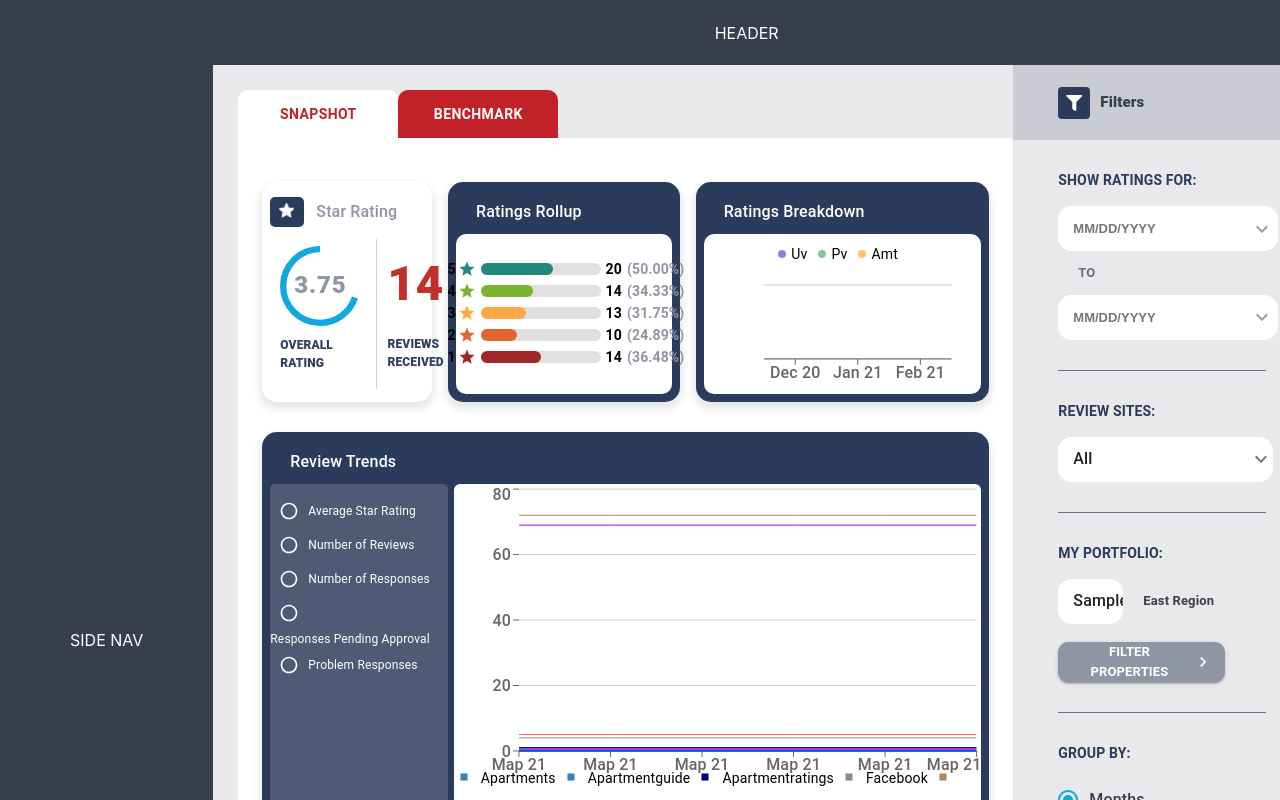
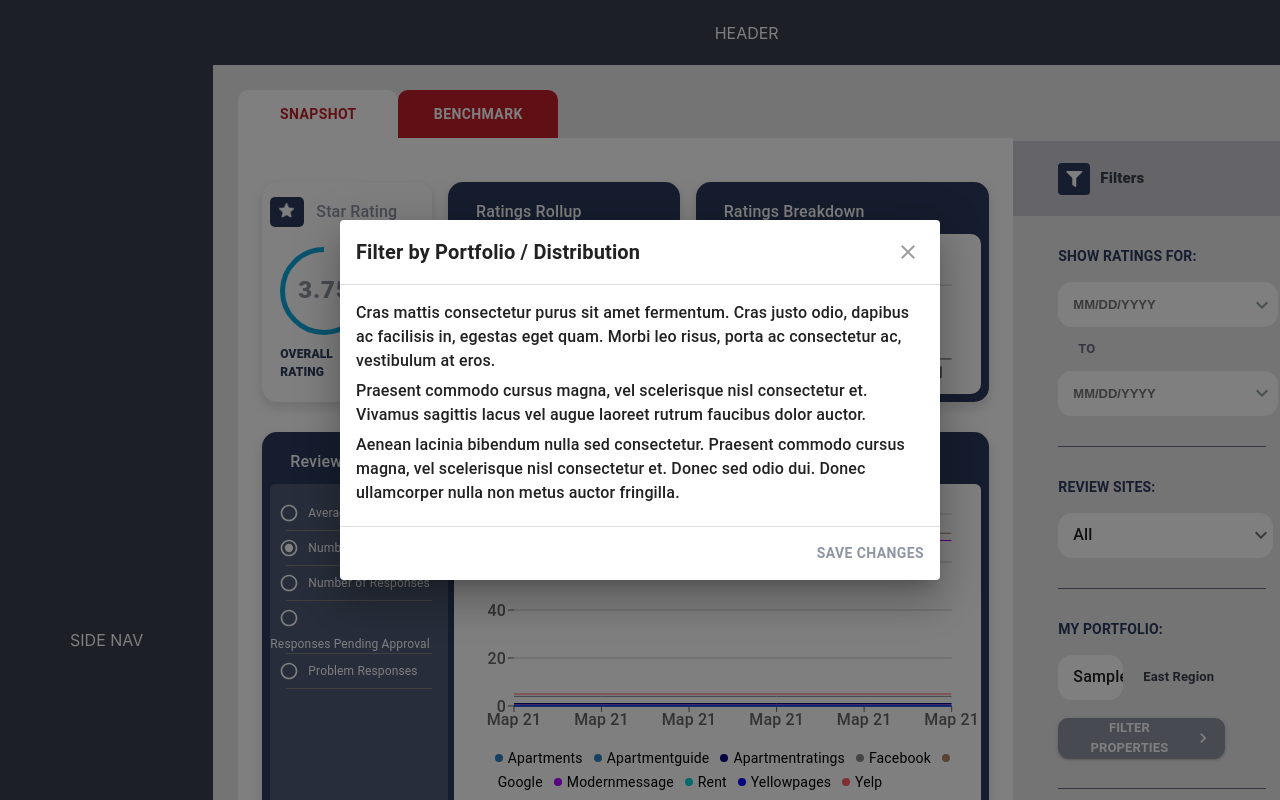
Before and after one commit to tanveerisonline/Ratings-Tracker, a React (Create React App) app: page / in a window 1280 px wide. Both pictures are taken after typing "Sample" into the empty fields and a click on the button "FILTER PROPERTIES". Shown: the top 800 px of the page. Built offline with nearby package versions, Linux system fonts and the light colour scheme.

Commit message:
Modified few changes

```diff
--- a/src/App.js
+++ b/src/App.js
@@ -12,6 +12,7 @@ const theme = createTheme({
     },
     secondary: {
       main: "#0da9de",
+      dark: "#558b2f",
     },
   },
   typography: {
@@ -26,7 +27,7 @@ const theme = createTheme({
 function App() {
   return (
     <ThemeProvider theme={theme}>
-      <Grid container className="App">
+      <Grid className="App">
         <Grid item xs={2}>
           <SideNav />
         </Grid>
--- a/src/components/Filter.js
+++ b/src/components/Filter.js
@@ -18,6 +18,13 @@ import FilterTitle from "./Filters/FilterTitle";
 import KeyboardArrowDownIcon from "@material-ui/icons/KeyboardArrowDown";
 
 const useStyles = makeStyles((theme) => ({
+  filter: {
+    marginTop: "76px",
+    // width: "301px",
+    // height: "70px",
+    /* overflow-y: scroll; */
+  },
+
   root: {
     textDecoration: "none",
   },
@@ -72,6 +79,25 @@ const useStyles = makeStyles((theme) => ({
     width: 20,
     // border: "1px solid red",
   },
+  resetMain: {
+    width: "64%",
+    height: "40px",
+    color: "#fff",
+    display: "flex",
+    // fontSize: "12px",
+    justifyContent: "center",
+    alignItems: "center",
+    background: "#8f95a3",
+    marginTop: 18,
+    borderRadius: 10,
+    marginLeft: 45,
+  },
+  resetText: {
+    marginLeft: 0,
+    fontSize: 13,
+    color: "#fff",
+    fontWeight: 600,
+  },
   formControl: {
     // margin: theme.spacing(1),
     // backgroundColor: "red",
@@ -86,14 +112,24 @@ const useStyles = makeStyles((theme) => ({
     marginLeft: 45,
   },
   rightIcon: {
-    marginLeft:12
+    marginLeft: 12,
   },
 }));
 const Filter = () => {
   const classes = useStyles();
   const [review, setReview] = React.useState("");
   const [open, setOpen] = React.useState(false);
-
+  const [filterData, setFilterData] = React.useState({
+    startDate: null,
+    endDate: null,
+  });
+  const { startDate, endDate } = filterData;
+  const handleStartDateChange = (date) => {
+    setFilterData({ ...filterData, startDate: date });
+  };
+  const handleEndDateChange = (date) => {
+    setFilterData({ ...filterData, endDate: date });
+  };
   const handleChange = (event) => {
     setReview(event.target.value);
   };
@@ -106,9 +142,14 @@ const Filter = () => {
     setOpen(true);
   };
   return (
-    <Grid container className="filter">
+    <Grid container className={classes.filter}>
       <FilterTitle />
-      <DateFilter />
+      <DateFilter
+        startDate={startDate}
+        endDate={endDate}
+        handleChange={handleStartDateChange}
+        handleChange2={handleEndDateChange}
+      />
       <Divider className={classes.divider} variant="middle" />
       <ReviewFilter />
       <Divider className={classes.divider} variant="middle" />
@@ -118,11 +159,11 @@ const Filter = () => {
       {/* / */}
       <Button
         className={classes.btn}
-        onClick={() => console.log("you clicked APPLY button")}
+        onClick={() => console.log(filterData)}
         type="submit"
         variant="contained"
         marginTop="10"
-        color="primary"
+        color="secondary"
         startIcon={
           <img src={FilterImage2} alt="Img" className={classes.filterImg} />
         }
@@ -130,12 +171,26 @@ const Filter = () => {
       >
         <Typography className={classes.apply}>APPLY FILTER</Typography>
       </Button>
+      <Button
+        className={classes.resetMain}
+        onClick={() => console.log(filterData)}
+        type="submit"
+        variant="contained"
+        marginTop="10"
+        color="primary"
+        // startIcon={
+        //   <img src={FilterImage2} alt="Img" className={classes.filterImg} />
+        // }
+        endIcon={<KeyboardArrowRightIcon className={classes.rightIcon} />}
+      >
+        <Typography className={classes.resetText}>RESET</Typography>
+      </Button>
       {/* / */}
       <Button
         className={classes.Dbtn}
         onClick={() => console.log("you clicked APPLY button")}
         type="submit"
-        color="secondary"
+        color="main"
         variant="contained"
         startIcon={<SystemUpdateAltOutlinedIcon />}
       >
@@ -152,15 +207,42 @@ const Filter = () => {
           <MenuItem value="" disabled>
             All
           </MenuItem>
-          <MenuItem value={1}>Apartments</MenuItem>
-          <MenuItem value={2}>Apartment Guide</MenuItem>
-          <MenuItem value={3}>ApartmentRatings</MenuItem>
-          <MenuItem value={4}>Facebook</MenuItem>
-          <MenuItem value={5}>Google</MenuItem>
-          <MenuItem value={6}>Modern Message</MenuItem>
-          <MenuItem value={7}>Rent</MenuItem>
-          <MenuItem value={8}>Yellow Pages</MenuItem>
-          <MenuItem value={9}>Yelp</MenuItem>
+          <MenuItem value={1}>
+            <span className="apartments"></span>
+            <span>Apartments</span>
+          </MenuItem>
+          <MenuItem value={2}>
+            <span className="apartment-guide"></span>
+            <span>Apartment Guide</span>
+          </MenuItem>
+          <MenuItem value={3}>
+            <span className="apartment-ratings"></span>
+            <span>ApartmentRatings</span>
+          </MenuItem>
+          <MenuItem value={4}>
+            <span className="facebook"></span>
+            <span>Facebook</span>
+          </MenuItem>
+          <MenuItem value={5}>
+            <span className="google"></span>
+            <span>Google</span>
+          </MenuItem>
+          <MenuItem value={6}>
+            <span className="modern-message"></span>
+            <span>Modern Message</span>
+          </MenuItem>
+          <MenuItem value={7}>
+            <span className="rent"></span>
+            <span>Rent</span>
+          </MenuItem>
+          <MenuItem value={8}>
+            <span className="yellow-pages"></span>
+            <span>Yellow Pages</span>
+          </MenuItem>
+          <MenuItem value={9}>
+            <span className="yelp"></span>
+            <span>Yelp</span>
+          </MenuItem>
         </Select>
       </FormControl>
     </Grid>
--- a/src/components/Filters/DateFilter.js
+++ b/src/components/Filters/DateFilter.js
@@ -85,20 +85,23 @@ const useStyles = makeStyles((theme) => ({
   },
 }));
 
-export default function DateFilter() {
+export default function DateFilter(props) {
   const classes = useStyles();
-  const [startDate, setStartDate] = useState(null);
-  const [endDate, setEndDate] = useState(null);
+  const { startDate, endDate, handleChange, handleChange2 } = props;
+  // const [startDate, setStartDate] = useState(null);
+  // const [endDate, setEndDate] = useState(null);
   return (
     <Grid item xs={12} className={classes.root}>
       <Typography className={classes.heading}>SHOW RATINGS FOR:</Typography>
       <div className={classes.inner}>
         <DatePicker
+          name="startDate"
           className={classes.textField}
           placeholderText="MM/DD/YYYY"
           dateFormat="MM/dd/yyyy"
           selected={startDate}
-          onChange={(date) => setStartDate(date)}
+          // onChange={handleChange}
+          onChange={(date) => handleChange(date)}
           selectsStart
           startDate={startDate}
           endDate={endDate}
@@ -112,11 +115,13 @@ export default function DateFilter() {
           placeholderText="MM/DD/YYYY"
           dateFormat="MM/dd/yyyy"
           selected={endDate}
-          onChange={(date) => setEndDate(date)}
+          // onChange={handleChange}
+          onChange={(date) => handleChange2(date)}
           selectsEnd
           startDate={startDate}
           endDate={endDate}
           minDate={startDate}
+          name="endDate"
         />
         <KeyboardArrowDownIcon className={classes.downIcon} />
       </div>
--- a/src/components/Filters/PortfolioFilter.js
+++ b/src/components/Filters/PortfolioFilter.js
@@ -3,6 +3,17 @@ import { Grid, TextField } from "@material-ui/core";
 import { makeStyles } from "@material-ui/core/styles";
 import { Button, Typography } from "@material-ui/core";
 import KeyboardArrowRightIcon from "@material-ui/icons/KeyboardArrowRight";
+//
+import { withStyles } from "@material-ui/core/styles";
+// import Button from "@material-ui/core/Button";
+import Dialog from "@material-ui/core/Dialog";
+import MuiDialogTitle from "@material-ui/core/DialogTitle";
+import MuiDialogContent from "@material-ui/core/DialogContent";
+import MuiDialogActions from "@material-ui/core/DialogActions";
+import IconButton from "@material-ui/core/IconButton";
+import CloseIcon from "@material-ui/icons/Close";
+// import Typography from "@material-ui/core/Typography";
+//
 const useStyles = makeStyles((theme) => ({
   root: {
     // backgroundColor: "orange",
@@ -74,6 +85,66 @@ const useStyles = makeStyles((theme) => ({
     flexDirection: "row",
   },
 }));
+// /
+const styles = (theme) => ({
+  root: {
+    margin: 0,
+    // minWidth: "500px",
+    // width: "1083px",
+    // height: "624px",
+    padding: theme.spacing(2),
+  },
+  closeButton: {
+    position: "absolute",
+    right: theme.spacing(1),
+    top: theme.spacing(1),
+    color: theme.palette.grey[500],
+  },
+  dialog: {
+    // maxWidth: "500px",
+    backgroundColor: "red",
+  },
+});
+
+const DialogTitle = withStyles(styles)((props) => {
+  const { children, classes, onClose, ...other } = props;
+  return (
+    <MuiDialogTitle disableTypography className={classes.root} {...other}>
+      <Typography variant="h6">{children}</Typography>
+      {onClose ? (
+        <IconButton
+          aria-label="close"
+          className={classes.closeButton}
+          onClick={onClose}
+        >
+          <CloseIcon />
+        </IconButton>
+      ) : null}
+    </MuiDialogTitle>
+  );
+});
+
+const DialogContent = withStyles((theme) => ({
+  root: {
+    padding: theme.spacing(2),
+  },
+}))(MuiDialogContent);
+
+const DialogActions = withStyles((theme) => ({
+  root: {
+    margin: 0,
+    padding: theme.spacing(1),
+  },
+}))(MuiDialogActions);
+// const Dialog = withStyles((theme) => ({
+//   root: {
+//     margin: 0,
+//     padding: theme.spacing(1),
+//   },
+// }))(Dialog);
+
+// /
+
 const PortfolioFilter = () => {
   const classes = useStyles();
   const [title, setTitle] = useState("");
@@ -83,8 +154,53 @@ const PortfolioFilter = () => {
       console.log(title);
     }
   };
+  // /
+  const [open, setOpen] = React.useState(false);
+
+  const handleClickOpen = () => {
+    setOpen(true);
+  };
+  const handleClose = () => {
+    setOpen(false);
+  };
+
+  // /
   return (
     <Grid item xs={12} className={classes.root}>
+      {/* / */}
+      <Dialog
+        onClose={handleClose}
+        aria-labelledby="customized-dialog-title"
+        open={open}
+
+      >
+        <DialogTitle id="customized-dialog-title" onClose={handleClose}>
+          Filter by Portfolio / Distribution
+        </DialogTitle>
+        <DialogContent dividers>
+          <Typography gutterBottom>
+            Cras mattis consectetur purus sit amet fermentum. Cras justo odio,
+            dapibus ac facilisis in, egestas eget quam. Morbi leo risus, porta
+            ac consectetur ac, vestibulum at eros.
+          </Typography>
+          <Typography gutterBottom>
+            Praesent commodo cursus magna, vel scelerisque nisl consectetur et.
+            Vivamus sagittis lacus vel augue laoreet rutrum faucibus dolor
+            auctor.
+          </Typography>
+          <Typography gutterBottom>
+            Aenean lacinia bibendum nulla sed consectetur. Praesent commodo
+            cursus magna, vel scelerisque nisl consectetur et. Donec sed odio
+            dui. Donec ullamcorper nulla non metus auctor fringilla.
+          </Typography>
+        </DialogContent>
+        <DialogActions>
+          <Button autoFocus onClick={handleClose} color="primary">
+            Save changes
+          </Button>
+        </DialogActions>
+      </Dialog>
+      {/* / */}
       <Typography className={classes.heading}>MY PORTFOLIO:</Typography>
       <form
         noValidate
@@ -108,7 +224,8 @@ const PortfolioFilter = () => {
         </Grid>
         <Button
           className={classes.btn}
-          onClick={() => console.log("you clicked button")}
+          // onClick={() => console.log("you clicked button")}
+          onClick={handleClickOpen}
           type="submit"
           color="primary"
           variant="contained"
--- a/src/components/Filters/ReviewFilter.js
+++ b/src/components/Filters/ReviewFilter.js
@@ -7,6 +7,7 @@ import FormControl from "@material-ui/core/FormControl";
 import Select from "@material-ui/core/Select";
 import Button from "@material-ui/core/Button";
 import { Grid } from "@material-ui/core";
+import "./ReviewFilter.css";
 
 import KeyboardArrowDownIcon from "@material-ui/icons/KeyboardArrowDown";
 const useStyles = makeStyles((theme) => ({
@@ -70,15 +71,42 @@ export default function ReviewFilter() {
           <MenuItem value="" disabled>
             All
           </MenuItem>
-          <MenuItem value={1}>Apartments</MenuItem>
-          <MenuItem value={2}>Apartment Guide</MenuItem>
-          <MenuItem value={3}>ApartmentRatings</MenuItem>
-          <MenuItem value={4}>Facebook</MenuItem>
-          <MenuItem value={5}>Google</MenuItem>
-          <MenuItem value={6}>Modern Message</MenuItem>
-          <MenuItem value={7}>Rent</MenuItem>
-          <MenuItem value={8}>Yellow Pages</MenuItem>
-          <MenuItem value={9}>Yelp</MenuItem>
+          <MenuItem value={1}>
+            <span className="apartments"></span>
+            <span>Apartments</span>
+          </MenuItem>
+          <MenuItem value={2}>
+            <span className="apartment-guide"></span>
+            <span>Apartment Guide</span>
+          </MenuItem>
+          <MenuItem value={3}>
+            <span className="apartment-ratings"></span>
+            <span>ApartmentRatings</span>
+          </MenuItem>
+          <MenuItem value={4}>
+            <span className="facebook"></span>
+            <span>Facebook</span>
+          </MenuItem>
+          <MenuItem value={5}>
+            <span className="google"></span>
+            <span>Google</span>
+          </MenuItem>
+          <MenuItem value={6}>
+            <span className="modern-message"></span>
+            <span>Modern Message</span>
+          </MenuItem>
+          <MenuItem value={7}>
+            <span className="rent"></span>
+            <span>Rent</span>
+          </MenuItem>
+          <MenuItem value={8}>
+            <span className="yellow-pages"></span>
+            <span>Yellow Pages</span>
+          </MenuItem>
+          <MenuItem value={9}>
+            <span className="yelp"></span>
+            <span>Yelp</span>
+          </MenuItem>
         </Select>
       </FormControl>
     </Grid>
--- a/src/components/GraphsNew/Area/index.js
+++ b/src/components/GraphsNew/Area/index.js
@@ -1,7 +1,7 @@
 // import "./styles.css";
 import React, { useState, useEffect } from "react";
 // import { makeStyles } from "@material-ui/core";
-
+import Divider from "@material-ui/core/Divider";
 import {
   XAxis,
   YAxis,
@@ -38,7 +38,6 @@ export default function AreaChartComponent(props) {
   const [render, setRerender] = useState(false);
   // const classes = useStyles();
 
-
   const hideShowGraphLegendClick = (payload) => {
     let disabledGraph = [];
     disabledGraph = isDisabled;
@@ -55,7 +54,13 @@ export default function AreaChartComponent(props) {
   useEffect(() => {}, [render]);
   return (
     <ResponsiveContainer height={height}>
-      <AreaChart width={width} height={height} data={mainData} {...rest}>
+      <AreaChart
+        width={width}
+        height={height}
+        data={mainData}
+        {...rest}
+        margin={{ top: 30, right: 30, left: 0, bottom: 30 }}
+      >
         <CartesianGrid vertical={false} />
         <XAxis dataKey="name" />
         <YAxis axisLine={false} />
@@ -76,6 +81,9 @@ export default function AreaChartComponent(props) {
                   hideShowGraphLegendClick={hideShowGraphLegendClick}
                   isDisabled={isDisabled}
                   AdditionalStyles={AdditonalLegendsStyles}
+                  LabelLegendsStyles={{
+                    marginBottom: 80,
+                  }}
                 />
               ) : (
                 <RectangularLegend
@@ -105,6 +113,7 @@ export default function AreaChartComponent(props) {
           );
         })}
       </AreaChart>
+      {/* <Divider variant="middle" /> */}
     </ResponsiveContainer>
   );
 }
@@ -117,6 +126,6 @@ AreaChartComponent.defaultProps = {
   legendalign: "center",
   height: 400,
   width: window.innerWidth,
-  legendType: "Rectangular",
+  legendType: "circular",
   ShowLegends: true,
 };
--- a/src/components/TabContainer.js
+++ b/src/components/TabContainer.js
@@ -54,6 +54,10 @@ const useStyles = makeStyles((theme) => ({
     backgroundColor: "#e9e9ec",
   },
   tabItem: {
+    // top: "110px",
+    // left: "323px",
+    // width: "188px",
+    // height: "51px",
     borderRadius: "10px 10px 0px 0px",
     color: "white",
     fontWeight: "600",
--- a/src/views/ReviewManagement/Components/snapshot/RatingsRollup.js
+++ b/src/views/ReviewManagement/Components/snapshot/RatingsRollup.js
@@ -108,6 +108,8 @@ const useStyles = makeStyles((theme) => ({
     backgroundColor: "#fff",
     borderRadius: "10px",
     height: 160,
+    // width: "388px",
+    // height: "248px",
     // height: 220,
     // maxHeight: 230,
   },
--- a/src/views/ReviewManagement/Components/snapshot/ReviewTrend.js
+++ b/src/views/ReviewManagement/Components/snapshot/ReviewTrend.js
@@ -12,7 +12,9 @@ import Divider from "@material-ui/core/Divider";
 // import { Grid } from "@material-ui/core";
 const useStyles = makeStyles((theme) => ({
   root: {
-    minHeight: 430,
+    // minHeight: 430,
+    width: "1192px",
+    height: "491px",
     // backgroundColor: "yellow",
     borderRadius: "15px",
     // maxHeight: 230,
@@ -33,6 +35,9 @@ const useStyles = makeStyles((theme) => ({
     backgroundColor: "#4f5b75",
     borderRadius: "5px",
   },
+  divide: {
+    backgroundColor: "gray",
+  },
 }));
 export default function ReviewTrend({
   reviewTrendData,
@@ -40,7 +45,7 @@ export default function ReviewTrend({
   setFilterSelected,
   filterData,
 }) {
-  const [value, setValue] = React.useState("1");
+  const [value, setValue] = React.useState();
   const classes = useStyles();
 
   const handleChange = (event) => {
@@ -65,14 +70,14 @@ export default function ReviewTrend({
         xs={3}
         direction="column"
         justify="flex-start"
-        style={{ paddingTop: 10 }}
+        style={{ paddingTop: 12 }}
       >
         {filterData?.map((item) => (
           <Grid item>
             <Radio
-              isChecked={filterSelected == item.id}
-              label={item.value}
-              value="1"
+              isChecked={item.value}
+              label={item.label}
+              // value="1"
               additionalStyles={{
                 color: "#fff",
                 height: "16px",
@@ -80,10 +85,11 @@ export default function ReviewTrend({
               labelStyles={{
                 fontSize: 12,
               }}
-              handleChange={(data) => {
-                setFilterSelected(item.id);
-              }}
+              // handleChange={(data) => {
+              //   setFilterSelected(item.id);
+              // }}
             />
+            <Divider className={classes.divide} variant="middle" />
           </Grid>
         ))}
       </Grid>
@@ -106,8 +112,8 @@ export default function ReviewTrend({
               height={340}
               // width={52}
               AdditonalLegendsStyles={{
-                marginTop: -20,
-                // display: "flex",
+                marginTop: 10,
+                marginLeft: 40,
               }}
             />
           </Box>
--- a/src/views/ReviewManagement/Components/snapshot/StarRating.js
+++ b/src/views/ReviewManagement/Components/snapshot/StarRating.js
@@ -80,6 +80,8 @@ const useStyles = makeStyles((theme) => ({
   paper: {},
   root: {
     height: 160,
+    // width: "311px",
+    // height: "248px",
     display: "flex",
     backgroundColor: "#fff",
     borderRadius: "10px",
@@ -106,16 +108,17 @@ const useStyles = makeStyles((theme) => ({
     alignItems: "center",
   },
   rated: {
-    fontSize: "48px",
+    fontSize: "50px",
     color: "#c2302a",
-    fontWeight: 800,
-    marginBottom: "15px",
+    fontWeight: 600,
+    marginTop: "16px",
+    marginBottom: "12px",
   },
   overAllRating: {
     color: "#2f3f5f",
     fontSize: 12,
     fontWeight: 800,
-    marginBottom: "10px",
+    marginBottom: "0px",
   },
   reviews: {
     color: "#2f3f5f",
@@ -163,9 +166,9 @@ export default function StarRating({ StarRatingData }) {
         <CircularProgress
           variant="determinate"
           value={progress}
-          size="5rem"
+          size="5.5rem"
           className={classes.progressBar}
-          thickness="3.5"
+          thickness="2.5"
           background="gray"
         />
         <Box
--- a/src/views/ReviewManagement/Components/snapshot/index.js
+++ b/src/views/ReviewManagement/Components/snapshot/index.js
@@ -50,23 +50,28 @@ export default function Index({
   const RADIO_DATA = [
     {
       id: 1,
-      value: "Average Star Rating",
+      value: false,
+      label: "Average Star Rating",
     },
     {
       id: 2,
-      value: "Number of Reviews",
+      value: true,
+      label: "Number of Reviews",
     },
     {
       id: 3,
-      value: "Number of Responses",
+      value: false,
+      label: "Number of Responses",
     },
     {
       id: 4,
-      value: "Responses Pending Approval",
+      value: false,
+      label: "Responses Pending Approval",
     },
     {
       id: 5,
-      value: "Problem Responses",
+      value: false,
+      label: "Problem Responses",
     },
   ];
   const classes = useStyles();
```
